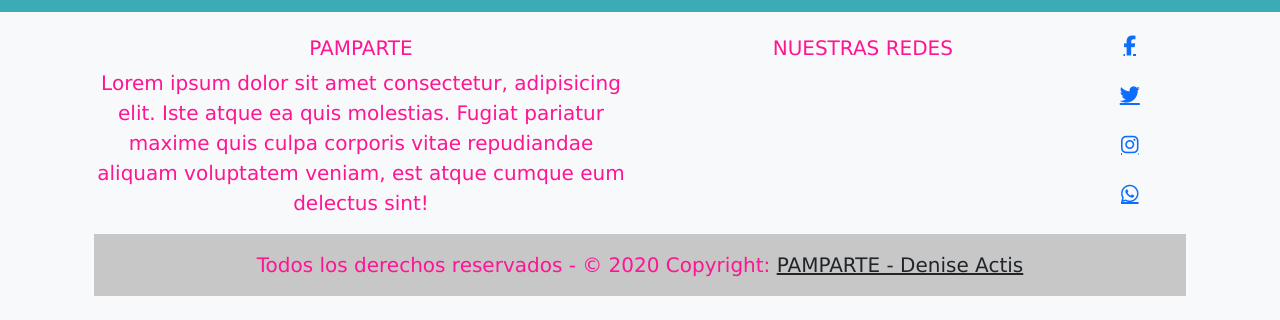
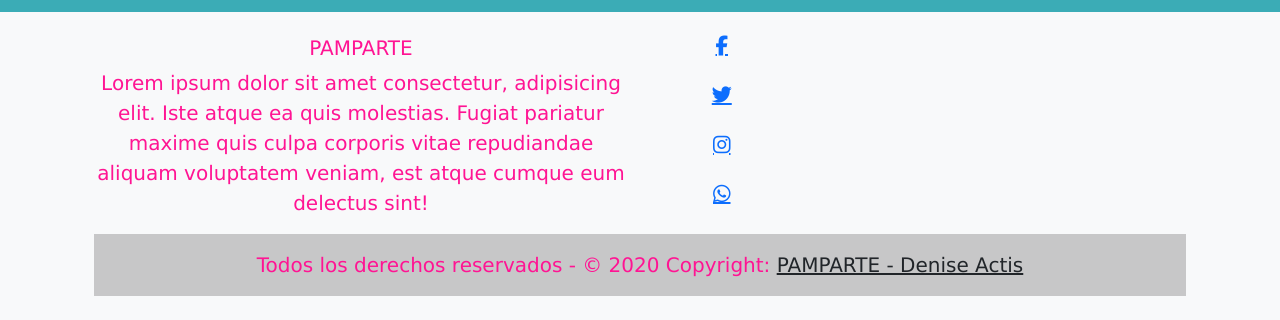
Before and after one commit to denactis/DeniseActis-Pamparte, a plain HTML site: page index.html in a window 1280 px wide. Shown: the part 1090-1410 px from the top of the page. Drawn offline with nearby package versions, Linux system fonts and the light colour scheme.

Commit message:
Update index.html

```diff
--- a/index.html
+++ b/index.html
@@ -98,8 +98,6 @@
 
       <!--Grid columna-->
       <div class="col-lg-6 col-md-12 mb-4 mb-md-0 d-flex">
-        <div class= "row d-flex w-100">
-        <h5 class="text-uppercase">NUESTRAS REDES</h5> </div>
 
      <div class= "row">
 <a href="#" class="fa fa-facebook"></a>
@@ -110,10 +108,8 @@
       </div>
         </p>
       </div>
-      <!--Grid column-->
     </div>
-    <!--Grid row-->
-  <!-- Grid container -->
+
 
 
   <!-- CopyR -->
```
